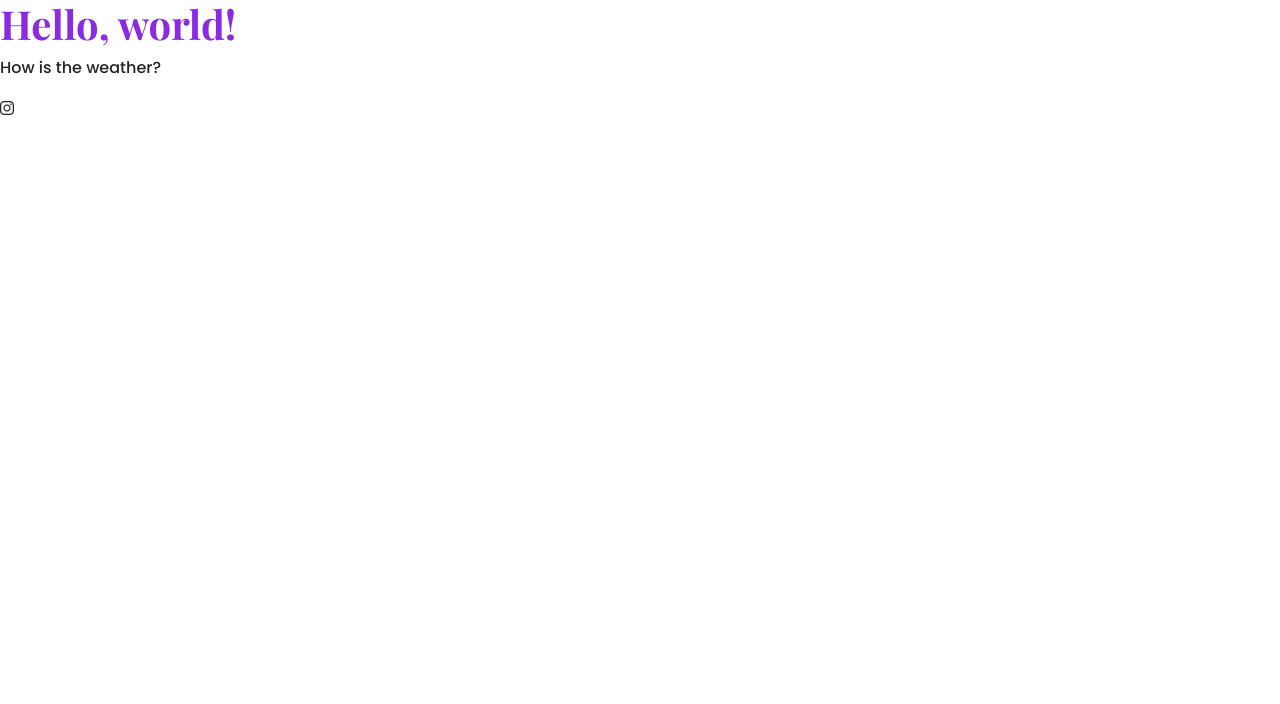
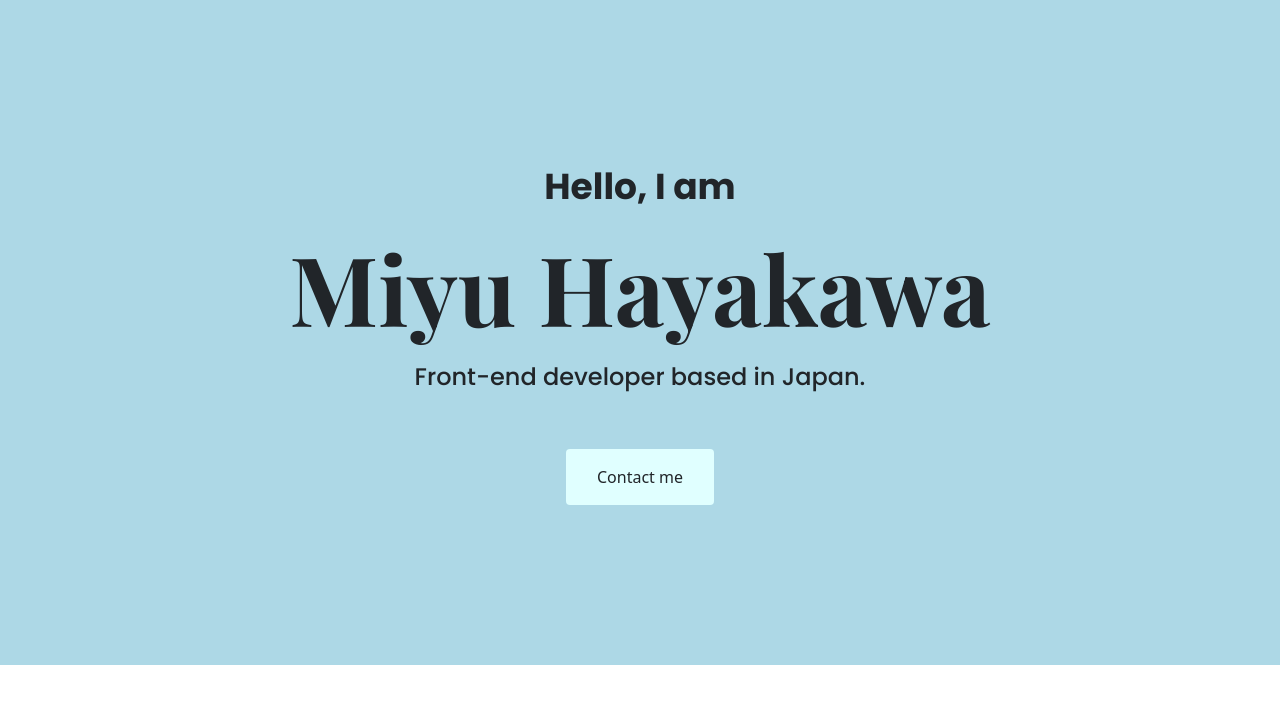
Before and after one commit to miyu-codes/portfolio-project, a plain HTML site: page index.html in a window 1280 px wide. Drawn offline with nearby package versions, Linux system fonts and the light colour scheme.

Commit message:
Styled the homepage

```diff
--- a/index.html
+++ b/index.html
@@ -23,13 +23,11 @@
     <link rel="stylesheet" href="styles/portfolio.css" />
   </head>
   <body>
-    <h1>Hello, world!</h1>
-    <p>How is the weather?</p>
-    <i class="fab fa-instagram"></i>
-    <script
-      src="https://cdn.jsdelivr.net/npm/bootstrap@5.2.0-beta1/dist/js/bootstrap.bundle.min.js"
-      integrity="sha384-pprn3073KE6tl6bjs2QrFaJGz5/SUsLqktiwsUTF55Jfv3qYSDhgCecCxMW52nD2"
-      crossorigin="anonymous"
-    ></script>
+    <div class="hero">
+      <p>Hello, I am</p>
+      <h1>Miyu Hayakawa</h1>
+      <h2 class="mb-5">Front-end developer based in Japan.</h2>
+      <div><a href="#" class="btn btn-branding">Contact me</a></div>
+    </div>
   </body>
 </html>
--- a/styles/portfolio.css
+++ b/styles/portfolio.css
@@ -1,9 +1,46 @@
-h1 {
-  color: blueviolet;
-  font-family: "Playfair Display", serif;
+:root {
+  --branding-color: lightcyan;
+  --sub-color: lightblue;
+  --heading-font: "Playfair Display", serif;
+  --body-font: "Poppins", sans-serif;
+}
+
+h1,
+h2,
+h3,
+h4 {
+  font-family: var(--heading-font);
   font-weight: bold;
 }
 
+h1 {
+  font-size: 96px;
+}
+
 p {
-  font-family: "Poppins", sans-serif;
+  font-family: var(--body-font);
 }
+
+.hero {
+  background-color: var(--sub-color);
+  text-align: center;
+  padding: 160px 20px;
+}
+
+.hero p {
+  font-size: 36px;
+  font-weight: bold;
+}
+
+.hero h2 {
+  font-family: var(--body-font);
+  font-weight: normal;
+  line-height: 2;
+  font-size: 24px;
+}
+
+.btn-branding {
+  background-color: var(--branding-color);
+  border-radius: 4px;
+  padding: 15px 30px;
+}
```
